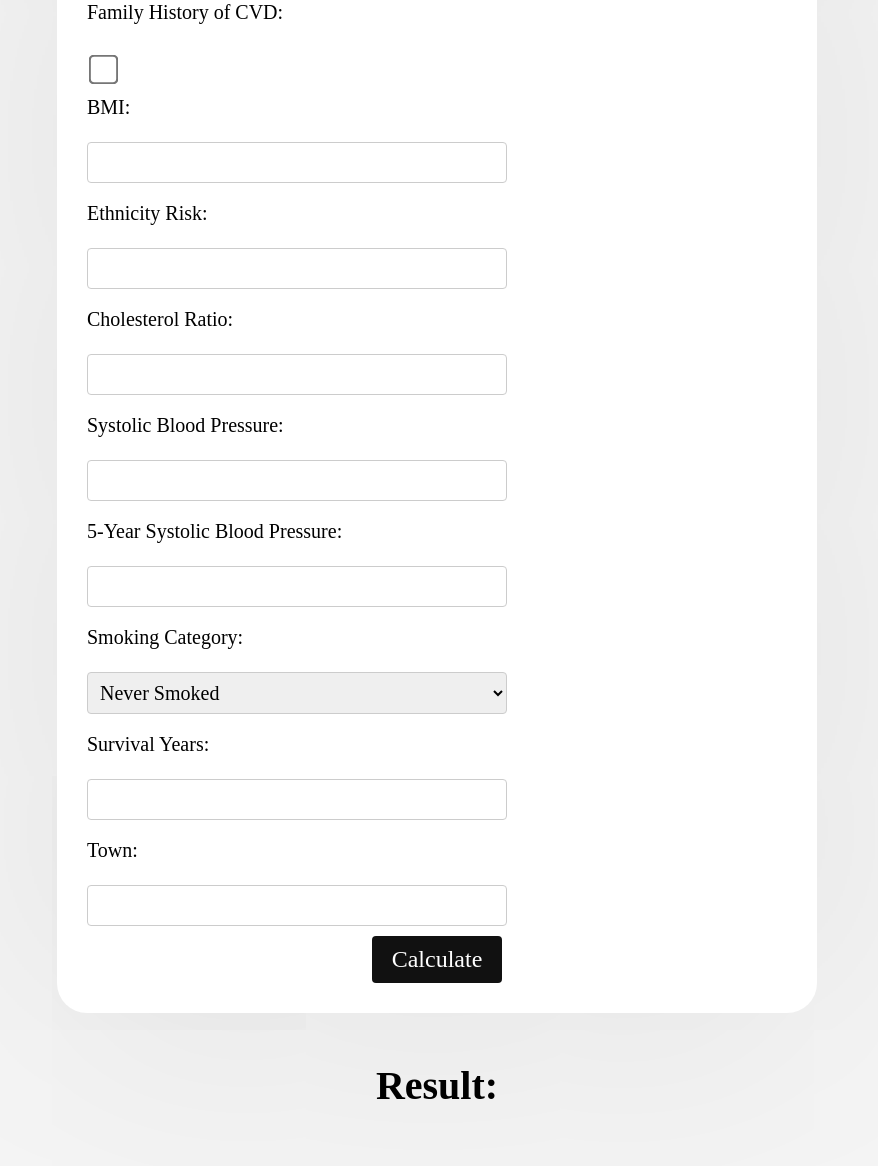
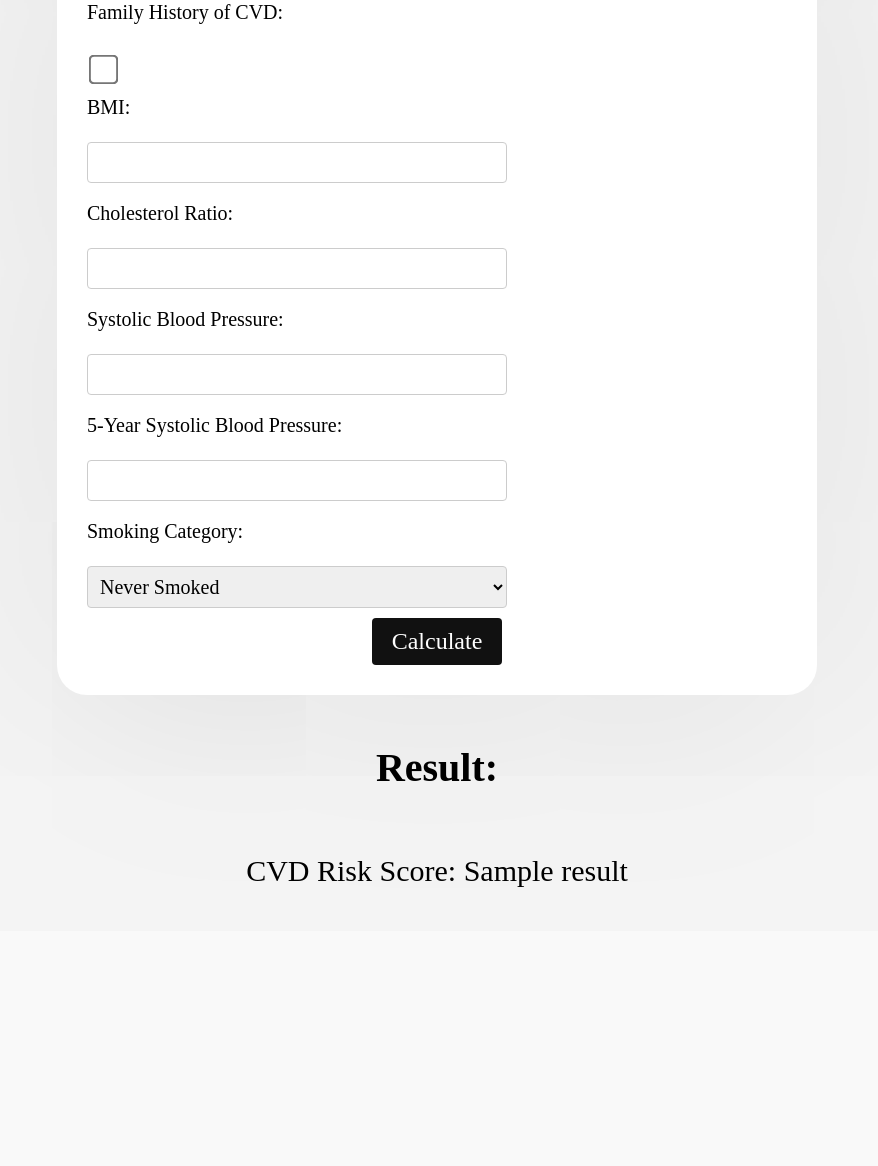
Before and after one commit to nihalanas/CVD-Risk-Score-Project, a Flask app: template templates/index.html in a window 1280 px wide. Shown: the part 1511-2677 px from the top of the page, without its empty margins (203-1081 px from the left). After the commit the page ends 2398 px from the top, so only its background shows below. Run offline with Flask 3, Linux system fonts and the light colour scheme; the template is opened without the code that fills it: most values are stand-ins (such as "Sample title", 1, 10 or a date in 2020); some web fonts are replaced.

Commit message:
Removal of unnecessary

```diff
--- a/app.py
+++ b/app.py
@@ -25,20 +25,14 @@ def calculate():
     b_type1 = int(request.form.get('b_type1', 0))
     b_type2 = int(request.form.get('b_type2', 0))
     bmi = float(request.form['bmi'])
-    ethrisk = float(request.form['ethrisk'])
     fh_cvd = int(request.form.get('fh_cvd', 0))
     rati = float(request.form['rati'])
     sbp = float(request.form['sbp'])
     sbps5 = float(request.form['sbps5'])
     smoke_cat = int(request.form['smoke_cat'])
-    surv = float(request.form['surv'])
-    town = float(request.form['town'])
-
-    # Debugging print statements
-    print(f"Request received: {age=}, {gender=}, {b_AF=}, {b_atypicalantipsy=}, {b_corticosteroids=}, {b_migraine=}, {b_ra=}, {b_renal=}, {b_semi=}, {b_sle=}, {b_treatedhyp=}, {b_type1=}, {b_type2=}, {bmi=}, {ethrisk=}, {fh_cvd=}, {rati=}, {sbp=}, {sbps5=}, {smoke_cat=}, {surv=}, {town=}")
 
     # Call the CVD risk calculation function
-    result = calculate_cvd_score(age, gender, b_AF, b_atypicalantipsy, b_corticosteroids, b_impotence2, b_migraine, b_ra, b_renal, b_semi, b_sle, b_treatedhyp, b_type1, b_type2, bmi, ethrisk, fh_cvd, rati, sbp, sbps5, smoke_cat, surv, town)
+    result = calculate_cvd_score(age, gender, b_AF, b_atypicalantipsy, b_corticosteroids, b_impotence2, b_migraine, b_ra, b_renal, b_semi, b_sle, b_treatedhyp, b_type1, b_type2, bmi, fh_cvd, rati, sbp, sbps5, smoke_cat)
 
     return render_template('index.html', result=result)
 
--- a/model.py
+++ b/model.py
@@ -245,18 +245,14 @@ b_treatedhyp = 0
 b_type1 = 0
 b_type2 = 0
 bmi = 25
-ethrisk = 0
 fh_cvd = 1
 rati = 4
 sbp = 181
 sbps5 = 0
 smoke_cat = 0
-surv = 10
-town = 0
 
 def calculate_cvd_score(age, gender, b_AF, b_atypicalantipsy, b_corticosteroids, b_impotence2, b_migraine, b_ra, b_renal, b_semi,
-                        b_sle, b_treatedhyp, b_type1, b_type2, bmi, ethrisk, fh_cvd, rati, sbp, sbps5, smoke_cat, surv, town):
-    print(f"Arguments: {age=}, {gender=}, {b_AF=}, {b_atypicalantipsy=}, {b_corticosteroids=}, {b_impotence2=}, {b_migraine=}, {b_ra=}, {b_renal=}, {b_semi=}, {b_sle=}, {b_treatedhyp=}, {b_type1=}, {b_type2=}, {bmi=}, {ethrisk=}, {fh_cvd=}, {rati=}, {sbp=}, {sbps5=}, {smoke_cat=}, {surv=}, {town=}")
+                        b_sle, b_treatedhyp, b_type1, b_type2, bmi, fh_cvd, rati, sbp, sbps5, smoke_cat, ethrisk=2, town=0, surv=10):
 
     if gender == 'male':
         return cvd_male_raw(age, b_AF, b_atypicalantipsy, b_corticosteroids, b_impotence2, b_migraine, b_ra, b_renal, b_semi,
@@ -271,6 +267,6 @@ def calculate_cvd_score(age, gender, b_AF, b_atypicalantipsy, b_corticosteroids,
 
 # Call the function and print the result
 result = calculate_cvd_score(age, gender, b_AF, b_atypicalantipsy, b_corticosteroids, b_impotence2, b_migraine, b_ra, b_renal, b_semi,
-                             b_sle, b_treatedhyp, b_type1, b_type2, bmi, ethrisk, fh_cvd, rati, sbp, sbps5, smoke_cat, surv, town)
+                             b_sle, b_treatedhyp, b_type1, b_type2, bmi, fh_cvd, rati, sbp, sbps5, smoke_cat)
 
 print("Risk Score:", result)
--- a/templates/index.html
+++ b/templates/index.html
@@ -141,9 +141,6 @@
         <label for="bmi">BMI:</label>
         <input type="text" id="bmi" name="bmi" required>
 
-        <label for="ethrisk">Ethnicity Risk:</label>
-        <input type="text" id="ethrisk" name="ethrisk" required>
-
         <label for="rati">Cholesterol Ratio:</label>
         <input type="text" id="rati" name="rati" required>
 
@@ -162,12 +159,6 @@
             <option value="4">Heavy Smoker</option>
         </select>
 
-        <label for="surv">Survival Years:</label>
-        <input type="text" id="surv" name="surv" required>
-
-        <label for="town">Town:</label>
-        <input type="text" id="town" name="town" required>
-
         <button type="submit">Calculate</button>
     </form>
 
```
